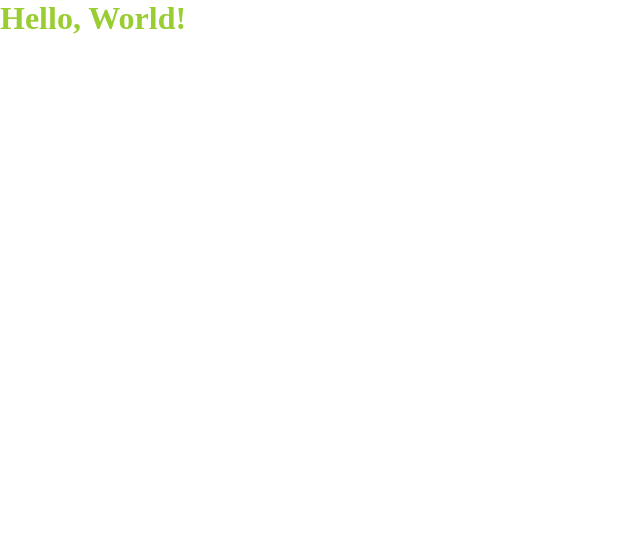
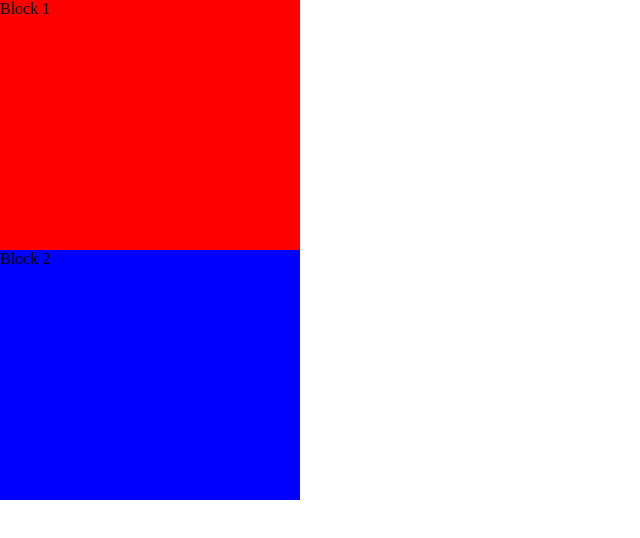
Before and after one commit to gurnitha/next-ecom-shoppay, a Next.js app: page / in a window 1280 px wide. Shown: the top 538 px of the page, without its empty margins (0-640 px from the left). Built offline with nearby package versions, Linux system fonts and the light colour scheme.

Commit message:
7. Reseting CSS styles - Box sizing part 1

```diff
--- a/pages/index.js
+++ b/pages/index.js
@@ -3,8 +3,8 @@ import styles from '../styles/Home.module.scss'
 export default function Home() {
   return (
     <div>
-      <h1 className={styles.purple}>
-        Hello, World!</h1>
+      <section className='block1'>Block 1</section>
+      <section className='block2'>Block 2</section>
     </div>
   )
 }
--- a/styles/globals.scss
+++ b/styles/globals.scss
@@ -1,3 +1,16 @@
 * {
   margin: 0;
 }
+
+section {
+  width: 300px;
+  height: 250px;
+}
+
+.block1 {
+  background: red;
+}
+
+.block2 {
+  background: blue;
+}
```
Also changed, not shown: 1 other file (tests, documents, lock files or other folders).
